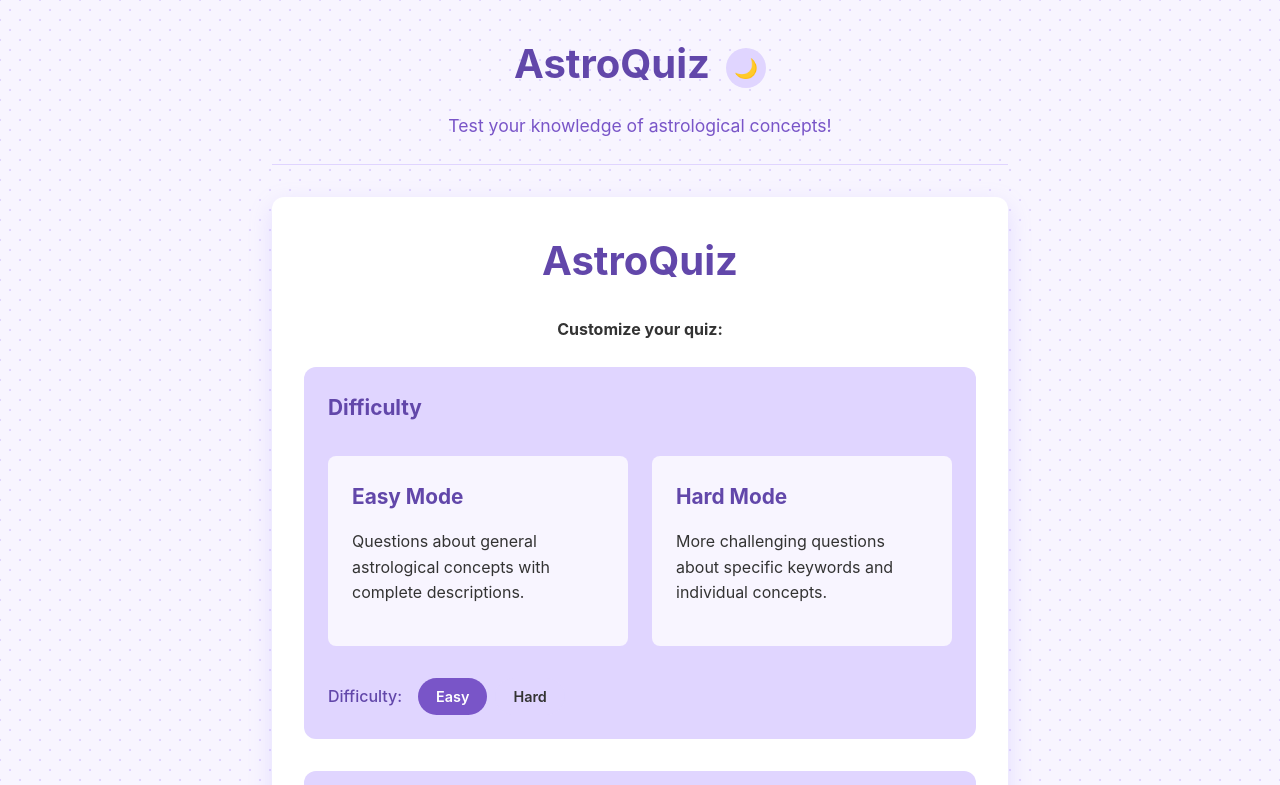
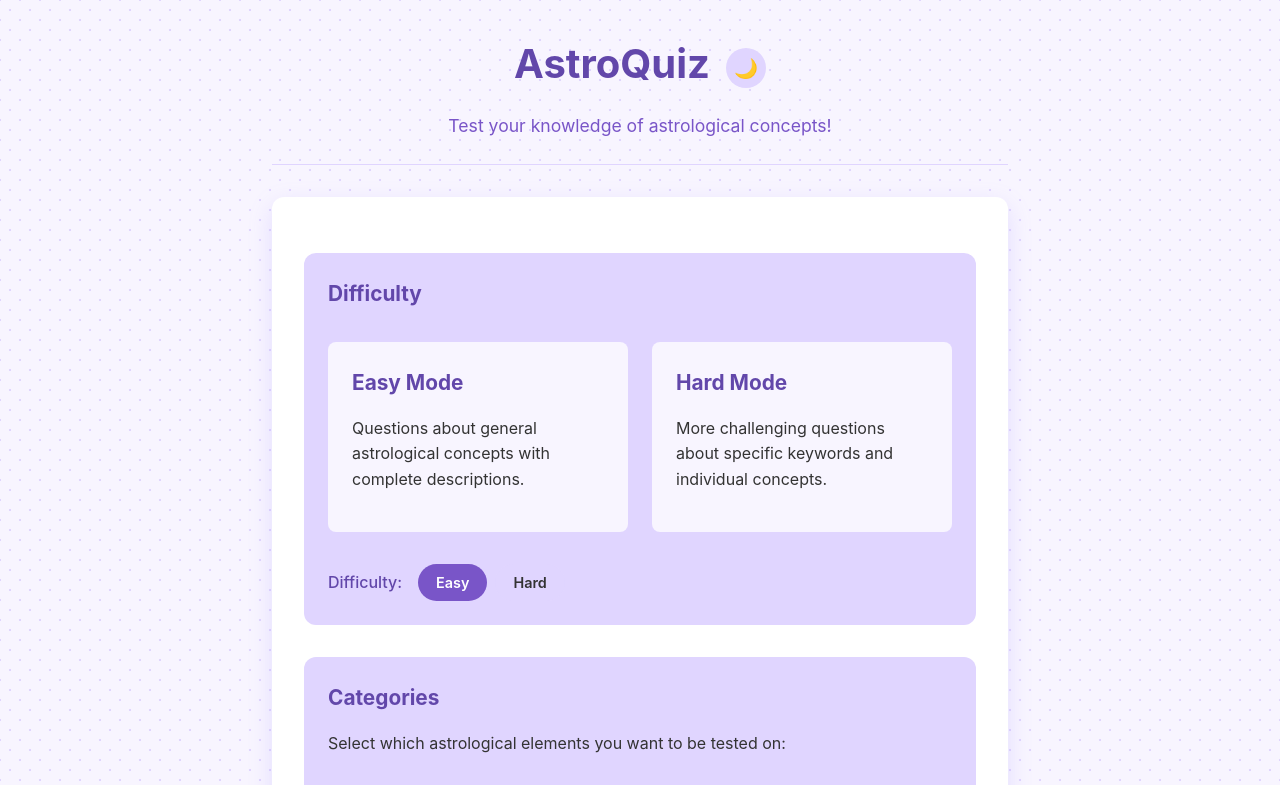
Before and after one commit to jmkawooya/AstroQuiz, a React (Vite) app: page / in a window 1280 px wide. Shown: the top 785 px of the page. Built offline with nearby package versions, Linux system fonts and the light colour scheme.

Commit message:
Remove duplicate AstroQuiz title and customize text

```diff
--- a/src/components/Quiz.tsx
+++ b/src/components/Quiz.tsx
@@ -90,11 +90,6 @@ const Quiz: React.FC = () => {
   if (!quizStarted) {
     return (
       <div className="quiz-start">
-        <h2>AstroQuiz</h2>
-        <p className="mode-description">
-          <strong>Customize your quiz:</strong>
-        </p>
-
         <div className="quiz-options">
           <div className="quiz-option-section">
             <h3>Difficulty</h3>
```
